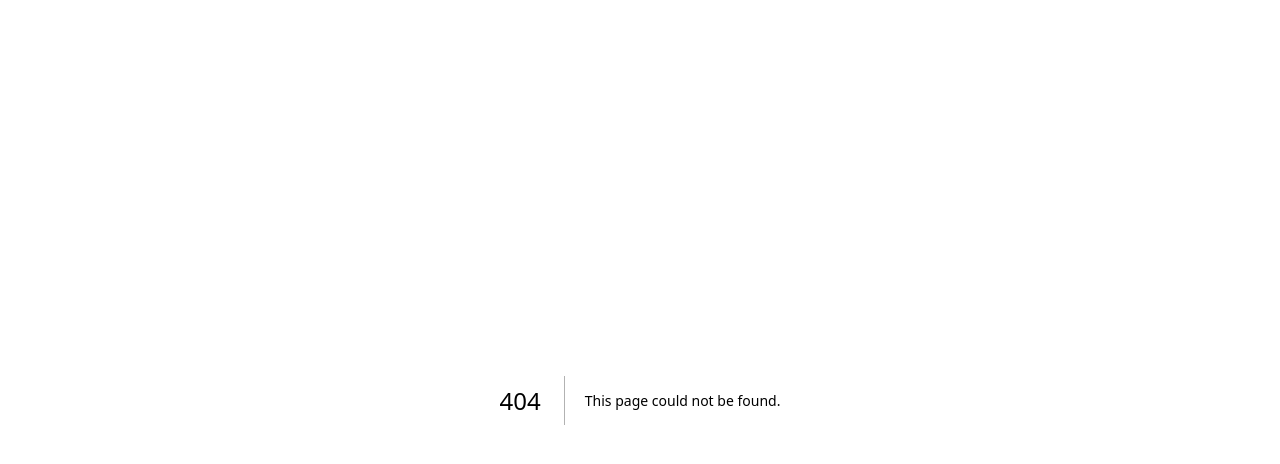
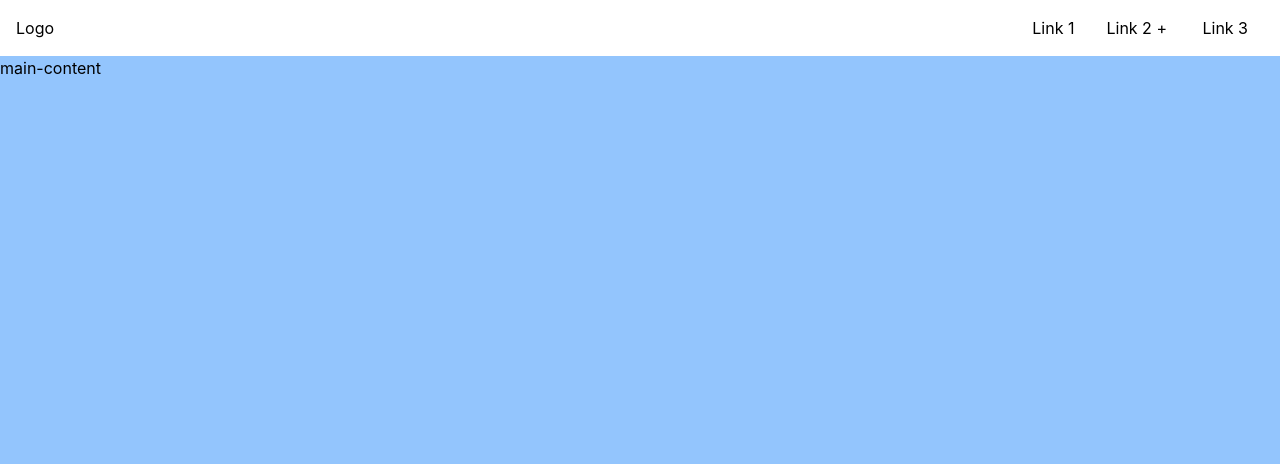
Before and after one commit to JoeLan124/mario2landing, a Next.js app: page /show3 in a window 1280 px wide. Before the commit this address had no page. Shown: the top 464 px of the page. Built offline with nearby package versions, Linux system fonts and the light colour scheme.

Commit message:
14 show3 click and dropdown

```diff
--- /dev/null
+++ b/components/ShowLinks.js
@@ -0,0 +1,44 @@
+import React from "react";
+import { useState } from "react";
+
+const ShowLinks = () => {
+  const [showDrop1, setshowDrop1] = useState(false);
+  return (
+    <div
+      className={`md:flex md:space-x-8 mx-4 space-y-1 md:space-y-0 md:mt-0 group"
+      }`}>
+      <ul>Link 1</ul>
+      <ul
+        className={`md:relative ${
+          showDrop1 ? "underline" : "no-underline"
+        }`}
+        onClick={() => {
+          setshowDrop1(!showDrop1);
+        }}>
+        {showDrop1 ? (
+          <div className="w-16 md:float-left">
+            <span className="underline"> Link 2</span>
+            <span> -</span>
+          </div>
+        ) : (
+          <div className="w-16 md:float-left">
+            <span> Link 2</span>
+            <span> +</span>
+          </div>
+        )}
+      </ul>
+      {showDrop1 && (
+        <div className="ml-4 md:absolute w-full group-hover">
+          <div className=" bg-slate-300 md:absolute top-8 left-10">
+            <ul className="">Link A</ul>
+            <ul className="">Link B</ul>
+            <ul className="">Link C</ul>
+          </div>
+        </div>
+      )}
+      <ul>Link 3</ul>
+    </div>
+  );
+};
+
+export default ShowLinks;
--- a/pages/show2.js
+++ b/pages/show2.js
@@ -1,14 +1,20 @@
 import React from "react";
 import { useState } from "react";
 
-function show() {
-  const [isShown, setIsShown] = useState(false);
+export default function show() {
+  const [isShowHamburger, setShowHamburger] =
+    useState(false);
   const [showMenue, setShowMenue] = useState(false);
+  const [showDrop, setShowDrop] = useState(false);
   return (
     <div>
-      <nav className="flex flex-col w-full items-center mt-2 border-1 border-blue-200 bg-blue-400">
+      <nav className="flex flex-col md:flex-row w-full items-center mt-2 border-1 border-blue-200 bg-blue-400">
         <div className="flex flex-row justify-between w-full p-4">
           <ul className="">Logo</ul>
+          <div className="flex space-x-4">
+            <ul className="hidden md:flex">link A</ul>
+            <ul className="hidden md:flex">link B</ul>
+            <ul className="hidden md:flex">link C</ul>
             <svg
               onClick={() => setShowMenue(!showMenue)}
               xmlns="http://www.w3.org/2000/svg"
@@ -16,7 +22,7 @@ function show() {
               viewBox="0 0 24 24"
               stroke-width="1.5"
               stroke="currentColor"
-            class="w-6 h-6">
+              class="w-6 h-6 md:hidden">
               <path
                 stroke-linecap="round"
                 stroke-linejoin="round"
@@ -24,16 +30,19 @@ function show() {
               />
             </svg>
           </div>
+        </div>
+        {/* mobile View */}
         {showMenue && (
-          <div className="space-y-4 bg-blue-600 w-full rounded-lg pl-[45%]">
-            <ul className="">Link 1</ul>
+          <div className="md:flex md:flex-row md:space-y-0 md:space-x-4 space-y-4 bg-blue-600 md:bg-blue-400 w-full rounded-lg pl-[45%] md:justify-end md:absolute">
+            <ul className="w-auto">Link 1</ul>
             <ul
               className="relative"
               // onMouseEnter={() => setIsShown(true)}
               // onMouseLeave={() => setIsShown(false)}
-              onClick={() => setIsShown(!isShown)}>
-              {!isShown ? (
-                <div className="">
+              onClick={() => setShowDrop(!showDrop)}>
+              {/* dropdown */}
+              {!showDrop ? (
+                <div className="w-auto">
                   <span className="w-full text-center flex flex-row justify-start">
                     Link 2
                     <svg
@@ -70,7 +79,8 @@ function show() {
                   </svg>
                 </span>
               )}
-              {isShown && (
+              {/* dropdown */}
+              {showDrop && (
                 <div className="rounded-lg">
                   <ul className="my-2">
                     <a href="/">
@@ -87,10 +97,10 @@ function show() {
             <ul>Link 3</ul>
           </div>
         )}
+        {/* mobile View */}
       </nav>
+
       <section className="bg-white h-screen"></section>
     </div>
   );
 }
-
-export default show;
--- /dev/null
+++ b/pages/show3.js
@@ -0,0 +1,56 @@
+import React from "react";
+import { useState } from "react";
+import ShowLinks from "../components/ShowLinks";
+
+function show3() {
+  const [showMenue, setShowMenue] = useState(false);
+  const [showDrop, setShowDrop] = useState(false);
+
+  return (
+    <div>
+      <nav>
+        <div className="flex justify-between m-4">
+          <div>
+            <div>Logo</div>
+          </div>
+
+          <div>
+            {/* menue button mobile */}
+            <svg
+              onClick={() => setShowMenue(!showMenue)}
+              xmlns="http://www.w3.org/2000/svg"
+              fill="none"
+              viewBox="0 0 24 24"
+              stroke-width="1.5"
+              stroke="currentColor"
+              class="w-6 h-6 md:hidden">
+              <path
+                stroke-linecap="round"
+                stroke-linejoin="round"
+                d="M3.75 6.75h16.5M3.75 12h16.5m-16.5 5.25h16.5"
+              />
+            </svg>
+            {/* menue button mobile */}
+
+            {/* links md-screen */}
+            <div className="hidden md:flex">
+              <ShowLinks />
+            </div>
+            {/* links md-screen */}
+          </div>
+        </div>
+
+        {showMenue && (
+          <div className="flex flex-col md:hidden w-full bg-green-600">
+            <ShowLinks />
+          </div>
+        )}
+      </nav>
+      <section className="bg-blue-300 h-screen">
+        main-content
+      </section>
+    </div>
+  );
+}
+
+export default show3;
```
Lines whose indentation alone changed are shown as unchanged.
